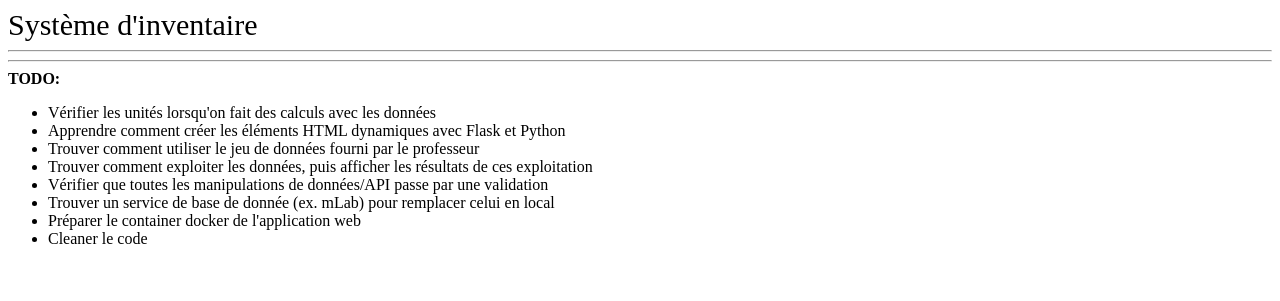
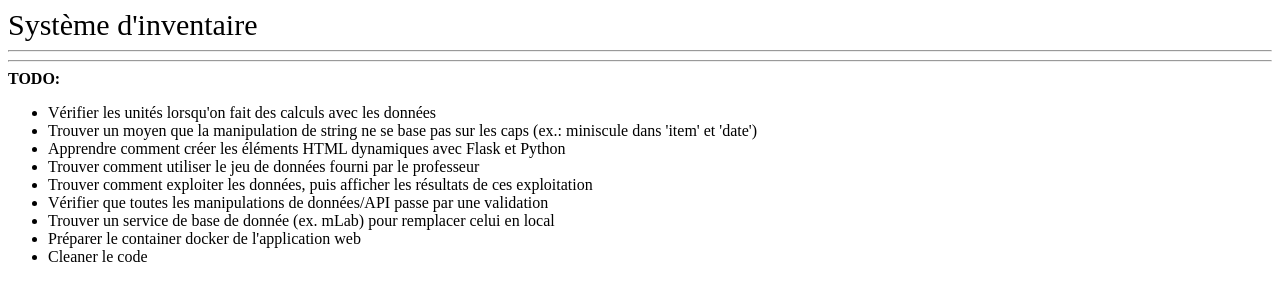
Before and after one commit to WilliamDuK/GLO_4035_eq_01, a Flask app: page / in a window 1280 px wide. Shown: the top 301 px of the page. Run offline with Flask 2, Linux system fonts and the light colour scheme; some libraries are stand-ins or nearby versions.

Commit message:
Update date format in DB and added a few functions.

```diff
--- a/app.py
+++ b/app.py
@@ -119,6 +119,7 @@ def index():
 def add_many_transactions():
     if request.headers['Content-Type'] == "application/json":
         data = request.get_json()
+        data = update_dates_format_db(data)  # convert date to str(datetime)
         if validate_json(data):
             if isinstance(data, list):
                 transactions.insert_many(data)
@@ -163,7 +164,7 @@ def drop_all_collections():
 # Route d'API pouvant aller extraire toutes les transactions de votre base de données.
 @application.route("/transactions", methods=["GET"])
 def get_all_transactions():
-    test = image_of_leftover_quantity_in_unit_of_raw_material_given_date("5 January 2018", False)
+    test = image_of_leftover_quantity_in_unit_of_raw_material_given_date("5 January 2018")
     return dumps(transactions.find())
 
 
@@ -283,14 +284,13 @@ def validate_transform(item):
 
 
 # Le coût total à une date précise pour une catégorie de matériel.
-# Ajoute les taxes au coûtt par défaut
 def total_cost_given_date_and_category(date, category, tax=True):
     if tax:
         tax_field = "$total"
     else:
         tax_field = "$stotal"
     pipeline = [
-        {"$match": {"date": date, "item": {"$regex": category, "$options": "i"}, "job_id": None}},
+        {"$match": {"date": convert_date(date), "item": {"$regex": category, "$options": "i"}, "job_id": None}},
         {"$project": {"_id": 0, "date": 1, "category": category, "cost": tax_field}},
         {"$group": {"_id": {"date": "$date", "category": "$category"}, "total cost": {"$sum": "$cost"}}}
     ]
@@ -314,7 +314,7 @@ def avg_cost_weighted_by_unit_given_date_and_category(date, category, tax=True):
     else:
         tax_field = "$stotal"
     pipeline = [
-        {"$match": {"date": date, "item": {"$regex": category, "$options": "i"}, "job_id": None}},
+        {"$match": {"date": convert_date(date), "item": {"$regex": category, "$options": "i"}, "job_id": None}},
         {"$project": {"_id": 0, "date": 1, "category": category, "cost": tax_field,
                       "qte": "$qte", "unit": "$unit"}},
         {"$group": {"_id": {"date": "$date", "category": "$category",
@@ -338,34 +338,78 @@ def avg_cost_weighted_by_unit_given_date_and_category(date, category, tax=True):
 
 # L'image à une date précise de la quantité restante, en unité d'utilisation,
 # des matières premières.
-def image_of_leftover_quantity_in_unit_of_raw_material_given_date(date, tax=True):
-    if tax:
-        tax_field = "$total"
-    else:
-        tax_field = "$stotal"
-    pipeline = [
-        {"$match": {"job_id": None}},
-        {"$group": {"_id": {"date": "$date", "item": "$item", "unit": {"$cond": [{"$eq": ["$unit", "L"]}, "ml", "$unit"]}},
-                    "total qte": {"$sum": {"$cond": [{"$eq": ["$unit", "L"]}, {"$multiply": ["$qte", 1000]}, "$qte"]}}}},
-        {"$match": {}}
+def image_of_leftover_quantity_in_unit_of_raw_material_given_date(date):
+    # Calculer la quantité de matériaux achetées
+    pipeline_pur = [
+        {"$match": {"date": {"$lte": convert_date(date)}, "job_id": None}},
+        {"$group": {
+            "_id": {"date": "$date", "item": "$item", "unit": {"$cond": [{"$eq": ["$unit", "L"]}, "ml", "$unit"]}},
+            "total qte": {"$sum": {"$cond": [{"$eq": ["$unit", "L"]}, {"$multiply": ["$qte", 1000]}, "$qte"]}}}},
+        {"$group": {
+            "_id": {"item": "$_id.item", "unit": "$_id.unit"},
+            "total qte": {"$sum": "$total qte"}}},
+        {"$project": {"_id": 0, "item": "$_id.item", "unit": "$_id.unit", "total qte": "$total qte"}},
+        {"$sort": {"item": 1}}
     ]
-    req = list(transactions.aggregate(pipeline))
-    if not req:
+    req_pur = list(transactions.aggregate(pipeline_pur))
+
+    # Calculer la quantité de matériaux utilisées
+    pipeline_tra = [
+        {"$match": {"date": {"$lte": convert_date(date)}, "tax": None, "type": "usage"}},
+        {"$group": {
+            "_id": {"date": "$date", "item": "$item", "unit": {"$cond": [{"$eq": ["$unit", "L"]}, "ml", "$unit"]}},
+            "total qte": {"$sum": {"$cond": [{"$eq": ["$unit", "L"]}, {"$multiply": ["$qte", 1000]}, "$qte"]}}}},
+        {"$group": {
+            "_id": {"item": "$_id.item", "unit": "$_id.unit"},
+            "total qte": {"$sum": "$total qte"}}},
+        {"$project": {"_id": 0, "item": "$_id.item", "unit": "$_id.unit", "total qte": "$total qte"}},
+        {"$sort": {"item": 1}}
+    ]
+    req_tra = list(transactions.aggregate(pipeline_tra))
+
+    if not req_pur or not req_tra:
         return jsonify(
             result="Failure",
             status="400",
-            message="There are no transactions with the given date"
+            message="There are no transactions with the given date or before it"
         ), 400
     else:
-        ans = req[0]
+        # Calculer la quantité de matériaux restants après utilisation
+        ans = []
+
         return ans
 
 
-# Met à jour le format d'une date
+# Convertit le format d'une date donnée
 def convert_date(old_date):
     new_date = old_date.split(" ")
     new_date = date(int(new_date[2]), DATE_MONTHS.index(new_date[1])+1, int(new_date[0]))
-    return new_date
+    new_date = str(new_date)
+    return str(new_date)
+
+
+# Retourne une date donnée à son format original
+def revert_date(new_date):
+    old_date = new_date.split("-")
+    old_date = old_date[2].lstrip("0") + " " + DATE_MONTHS[int(old_date[1])-1] + " " + old_date[0]
+    return old_date
+
+
+# Met à jour le format des dates dans la base de données
+def update_dates_format_db(data):
+    if isinstance(data, list):
+        for item in data:
+            item["date"] = convert_date(item["date"])
+        return data
+    elif isinstance(data, dict):
+        data["date"] = convert_date(data["date"])
+        return data
+    else:
+        return jsonify(
+            result="Failure",
+            status="405",
+            message="The wrong type of content was sent"
+        ), 405
 
 
 # ---------- Exécution ----------
--- a/templates/index.html
+++ b/templates/index.html
@@ -17,6 +17,7 @@
     <b>TODO:</b>
     <ul>
         <li>Vérifier les unités lorsqu'on fait des calculs avec les données</li>
+        <li>Trouver un moyen que la manipulation de string ne se base pas sur les caps (ex.: miniscule dans 'item' et 'date')</li>
         <li>Apprendre comment créer les éléments HTML dynamiques avec Flask et Python</li>
         <li>Trouver comment utiliser le jeu de données fourni par le professeur</li>
         <li>Trouver comment exploiter les données, puis afficher les résultats de ces exploitation</li>
```
